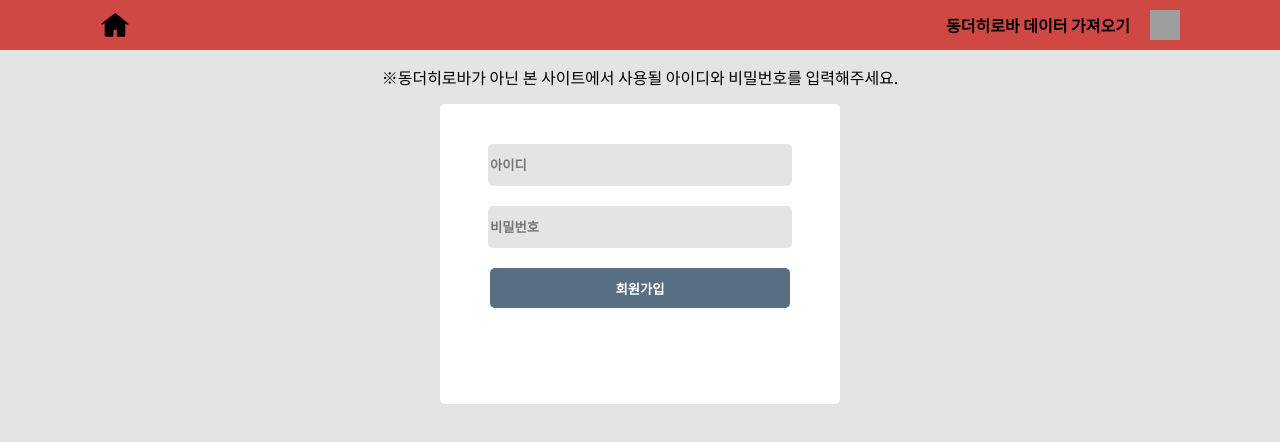
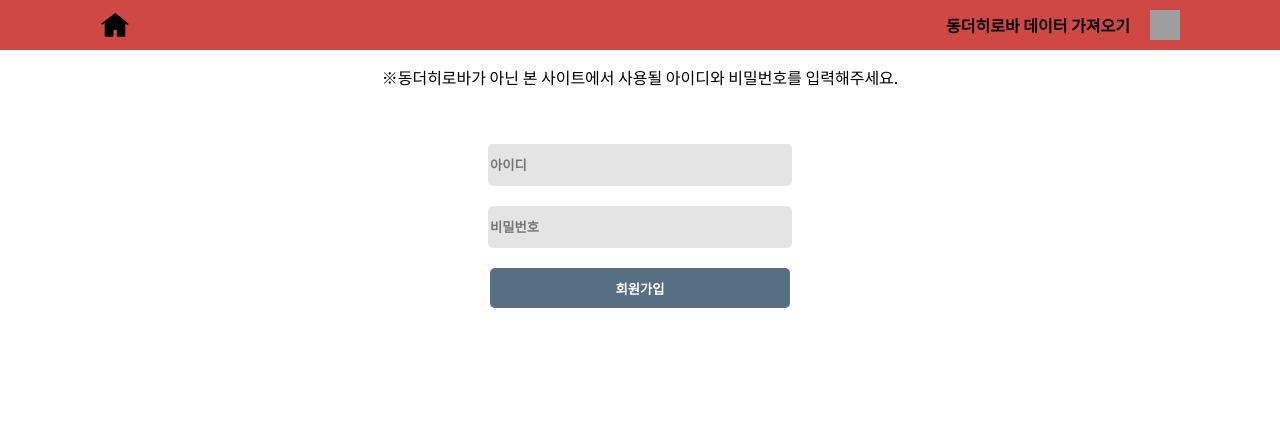
Before and after one commit to Hotsixisbest/Taiko-Difficulty-Svelte, a SvelteKit app: page /auth/register in a window 1280 px wide. Shown: the top 442 px of the page. Built offline with nearby package versions, Linux system fonts and the light colour scheme; no server answers; grey boxes are pictures that could not be loaded.

Commit message:
로그인 회원가입 폼 변경

```diff
--- a/src/routes/auth/login/+page.svelte
+++ b/src/routes/auth/login/+page.svelte
@@ -28,10 +28,6 @@
 </div>
 
 <style>
-	:global(body) {
-		background-color: #e4e4e4;
-	}
-
 	.form-wrapper {
 		width: 100%;
 		display: flex;
--- a/src/routes/auth/register/+page.svelte
+++ b/src/routes/auth/register/+page.svelte
@@ -32,10 +32,6 @@
 </div>
 
 <style>
-	:global(body) {
-		background-color: #e4e4e4;
-	}
-
 	.form-wrapper {
 		width: 100%;
 		display: flex;
```
